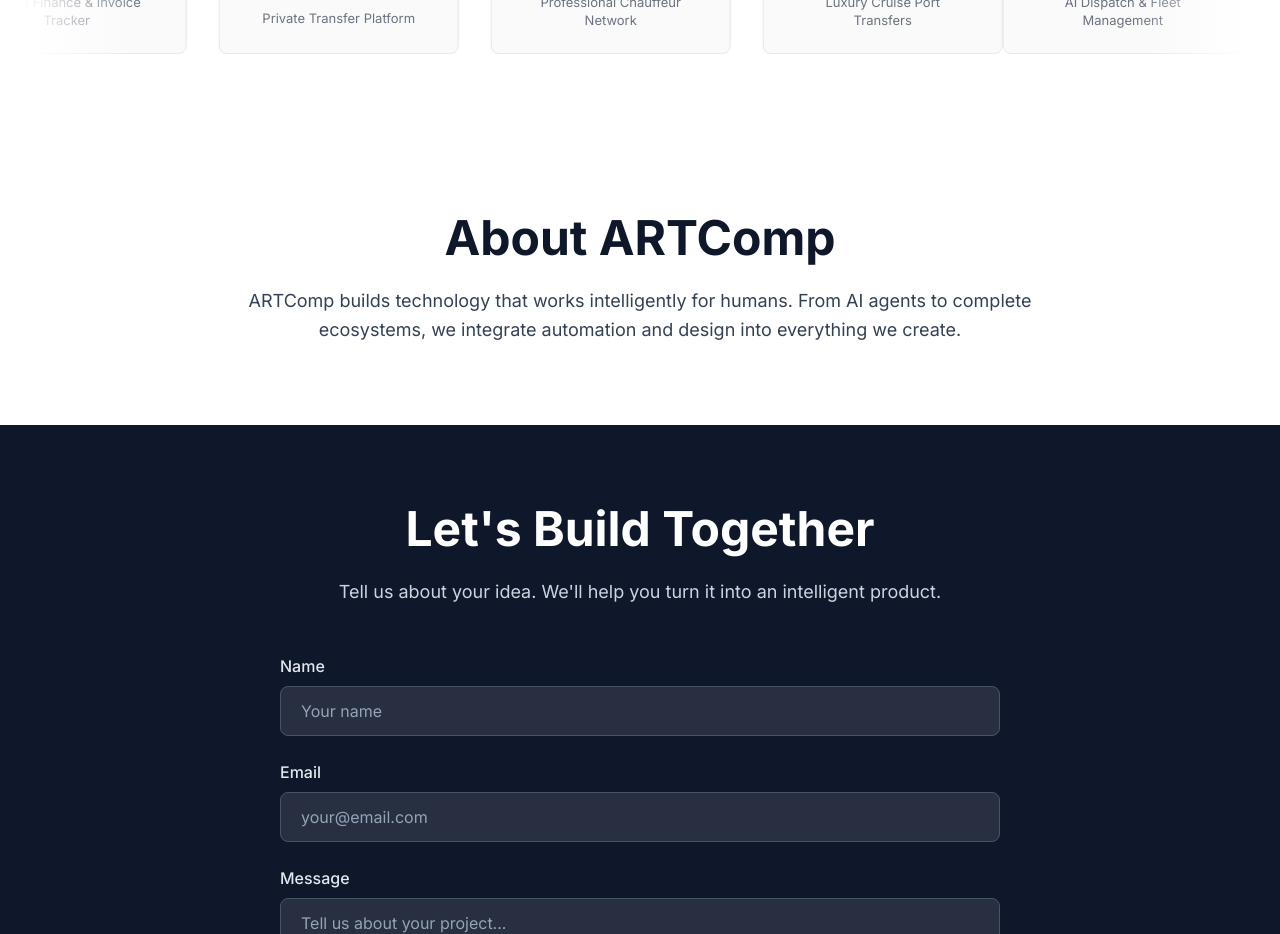
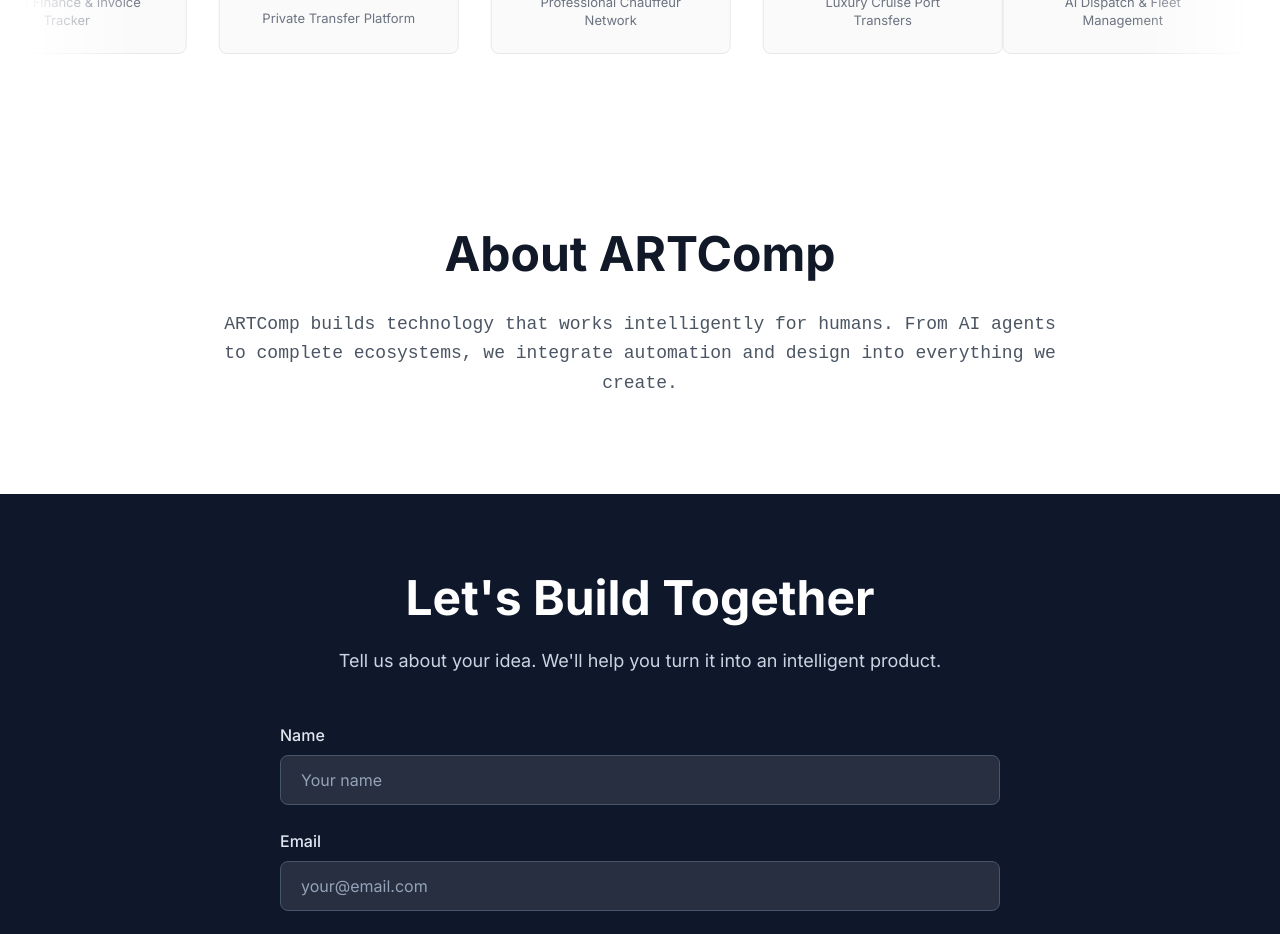
Before and after one commit to markoneo/github-egazkoss-art003, a React (Vite) app: page / in a window 1280 px wide. Shown: the part 1740-2674 px from the top of the page. Built offline with nearby package versions, Linux system fonts and the light colour scheme.

Commit message:
Updated About.tsx

```diff
--- a/src/components/About.tsx
+++ b/src/components/About.tsx
@@ -1,14 +1,20 @@
+import ScrambledText from './ScrambledText';
+
 export default function About() {
   return (
-    <section className="py-20 bg-white">
+    <section className="py-24 bg-white">
       <div className="max-w-4xl mx-auto px-6 text-center">
-        <h2 className="text-4xl md:text-5xl font-bold text-slate-900 mb-6">About ARTComp</h2>
+        <h2 className="text-4xl md:text-5xl font-bold text-gray-900 mb-8">About ARTComp</h2>
 
-        <p className="text-lg text-slate-700 leading-relaxed">
-          ARTComp builds technology that works intelligently for humans. From AI
-          agents to complete ecosystems, we integrate automation and design into
-          everything we create.
-        </p>
+        <ScrambledText
+          className="text-lg text-gray-600 leading-relaxed"
+          radius={100}
+          duration={2}
+          speed={0.3}
+          scrambleChars=".:"
+        >
+          ARTComp builds technology that works intelligently for humans. From AI agents to complete ecosystems, we integrate automation and design into everything we create.
+        </ScrambledText>
       </div>
     </section>
   );
```
